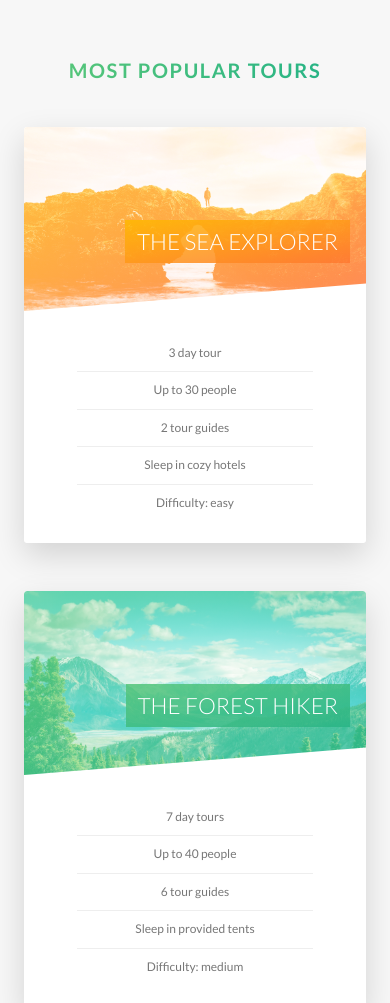
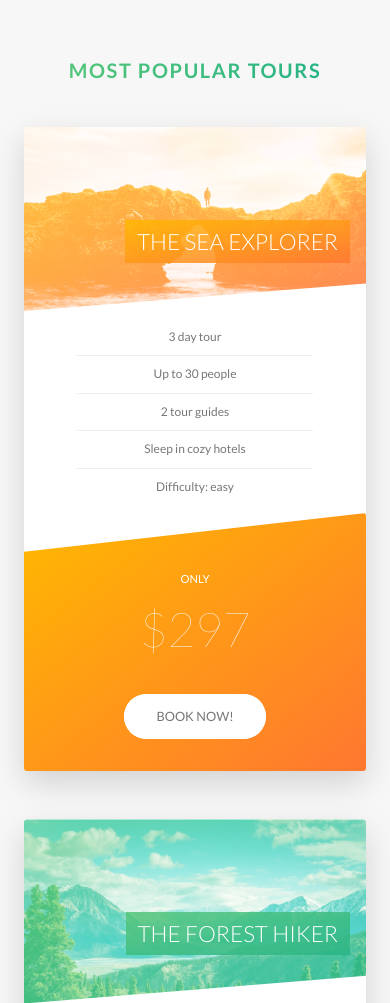
Before and after one commit to m1tnick/natours, a website: page index.html in a window 390 px wide. Shown: the part 2462-3465 px from the top of the page. Drawn offline with Linux system fonts and the light colour scheme.

Commit message:
Writing Media Queries - Tours, Stories and Booking Sections

```diff
--- a/sass/components/_card.scss
+++ b/sass/components/_card.scss
@@ -145,4 +145,52 @@
         font-size: 6rem;
         font-weight: 100;
     }
+
+
+
+
+    @include respond(tab-port) {
+        height: auto;
+        border-radius: 3px;
+        background-color: $color-white;
+        box-shadow: 0 1.5rem 4rem rgba($color-black, .15);
+
+        &__side {
+            height: auto;
+            position: relative;
+            box-shadow: none;
+
+            &--back {
+                transform: rotateY(0);
+                -webkit-clip-path: polygon(0 15%, 100% 0, 100% 100%, 0 100%);
+                clip-path: polygon(0 15%, 100% 0, 100% 100%, 0 100%);
+            }
+        }
+
+        &:hover &__side--front {
+            transform: rotateY(0);
+        }
+
+        &__details {
+            padding: 1rem 3rem;
+        }
+
+        // FRONT SIDE STYLING
+        &__cta {
+            position: relative;
+            top: 0;
+            left: 0;
+            transform: translate(0);
+            width: 100%;
+            padding: 7rem 4rem 4rem 4rem;
+        }
+
+        &__price-box {
+            margin-bottom: 3rem;
+        }
+
+        &__price-value {
+            font-size: 6rem;
+        }
+    }
 }
--- a/sass/components/_form.scss
+++ b/sass/components/_form.scss
@@ -16,6 +16,10 @@
         width: 90%;
         display: block;
         transition: all .3s;
+
+        @include respond(tab-port) {
+            width: 100%;
+        }
 
         &:focus {
             outline: none;
@@ -50,6 +54,11 @@
     &__radio-group {
         width: 49%;
         display: inline-block;
+
+        @include respond(tab-port) {
+            width: 100%;
+            margin-bottom: 2rem;
+        }
     }
 
     &__radio-input {
--- a/sass/components/_story.scss
+++ b/sass/components/_story.scss
@@ -9,6 +9,16 @@
     font-size: $default-font-size;
     transform: skewX(-12deg);
 
+    @include respond(tab-port) {
+        width: 100%;
+        padding: 4rem;
+        padding-left: 7rem;
+    }
+
+    @include respond(phone) {
+        transform: skewX(0);
+    }
+
     &__shape {
         width: 15rem;
         height: 15rem;
@@ -19,6 +29,10 @@
         clip-path: circle(50% at 50% 50%);
         transform: translateX(-3rem) skewX(12deg);
         position: relative;
+
+        @include respond(phone) {
+            transform: translateX(-3rem) skewX(0);
+        }
     }
 
     &__img {
@@ -30,6 +44,10 @@
 
     &__text {
         transform: skewX(12deg);
+
+        @include respond(phone) {
+            transform: skewX(0);
+        }
     }
 
     &__caption {
--- a/sass/pages/_home.scss
+++ b/sass/pages/_home.scss
@@ -62,10 +62,32 @@
     border-radius: 3px;
     box-shadow: 0 1.5rem 4rem rgba($color-black, .2);
 
-    height: 50rem;
+    @include respond(tab-land) {
+        background-image: linear-gradient(105deg,
+        rgba($color-white, .9) 0%,
+        rgba($color-white, .9) 65%,
+        transparent 65% ),
+        url(../img/nat-10.jpg);
+        background-size: cover;
+    }
+
+    @include respond(tab-port) {
+        background-image: linear-gradient(to right,
+        rgba($color-white, .9) 0%,
+        rgba($color-white, .9) 100%),
+        url(../img/nat-10.jpg);
+    }
 
     &__form {
         width: 50%;
         padding: 6rem;
+
+        @include respond(tab-land) {
+            width: 70%;
+        }
+
+        @include respond(tab-port) {
+            width: 100%;
+        }
     }
 }
```
Also changed, not shown: css/style.css.
